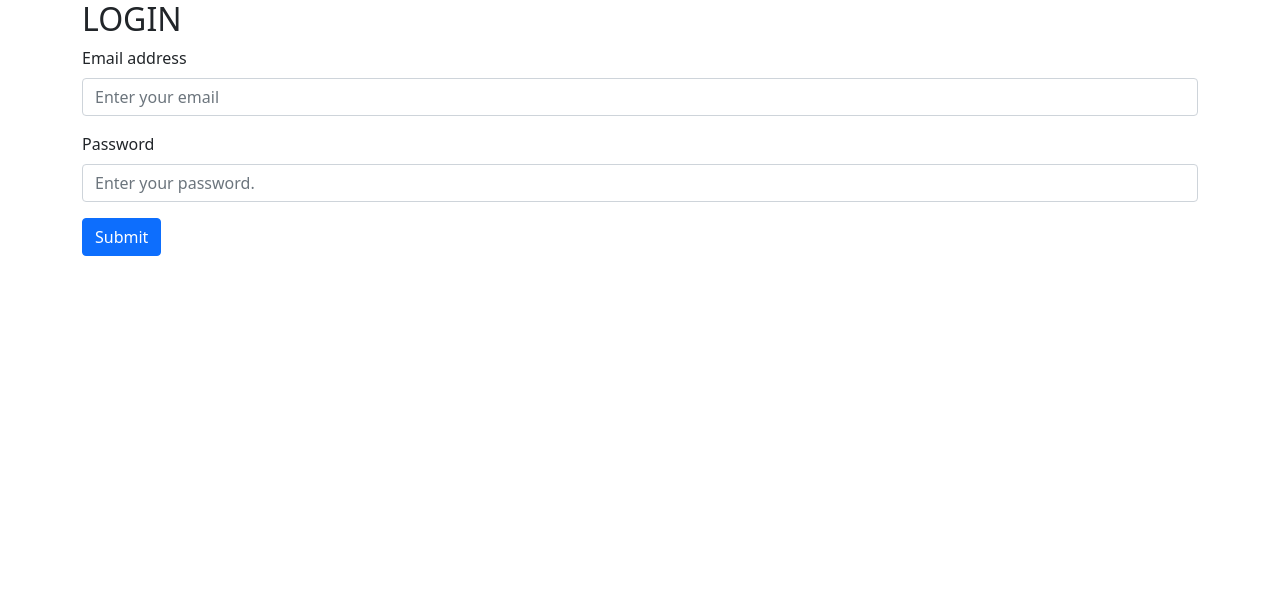
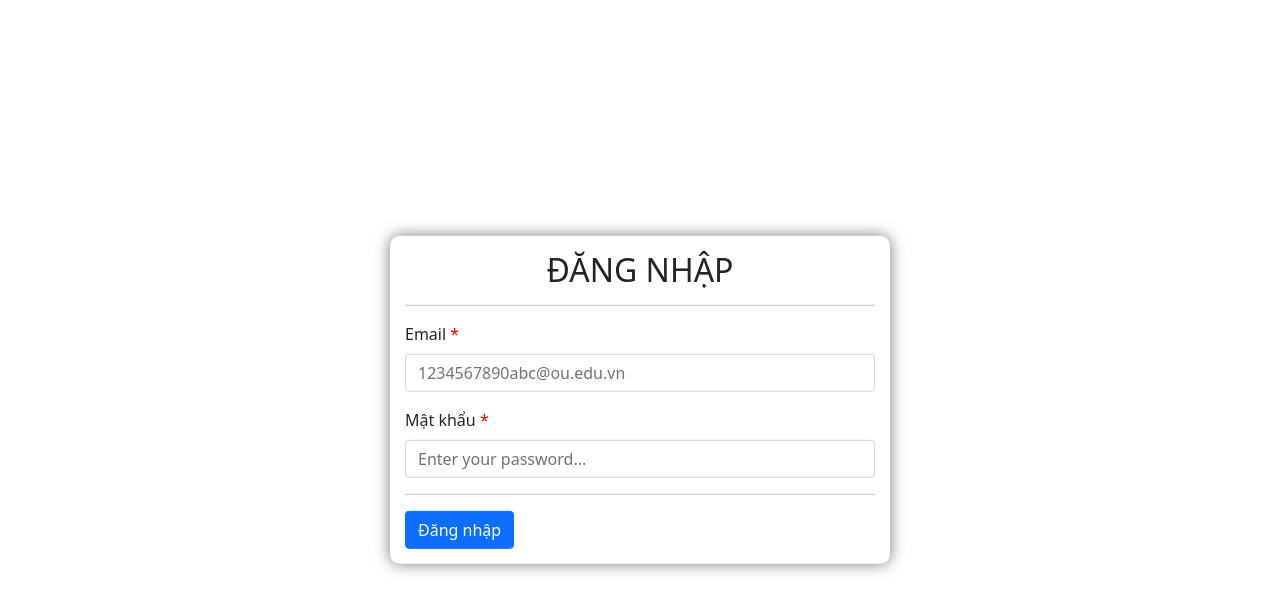
Before and after one commit to cnttou/sv5titou, a React (Vite) app: page /admin/login in a window 1280 px wide. Shown: the top 612 px of the page. Built offline with nearby package versions, Linux system fonts and the light colour scheme.

Commit message:
change login ui

```diff
--- a/index.html
+++ b/index.html
@@ -4,7 +4,7 @@
         <meta charset="UTF-8" />
         <link rel="icon" type="image" href="/logo.png" />
         <meta name="viewport" content="width=device-width, initial-scale=1.0" />
-        <title>Vite App</title>
+        <title>Sinh viên 5 tốt IT - OU</title>
         <link href="https://cdn.jsdelivr.net/npm/bootstrap@5.0.1/dist/css/bootstrap.min.css" rel="stylesheet" integrity="sha384-+0n0xVW2eSR5OomGNYDnhzAbDsOXxcvSN1TPprVMTNDbiYZCxYbOOl7+AMvyTG2x" crossorigin="anonymous">
     </head>
     <body>
--- a/package.json
+++ b/package.json
@@ -8,8 +8,10 @@
   },
   "dependencies": {
     "@reduxjs/toolkit": "^1.5.1",
+    "bootstrap": "^4.6.0",
     "firebase": "^8.6.2",
     "react": "^17.0.0",
+    "react-bootstrap": "^1.6.0",
     "react-dom": "^17.0.0",
     "react-redux": "^7.2.4",
     "react-router-dom": "^5.2.0",
--- a/src/App.css
+++ b/src/App.css
@@ -0,0 +1,17 @@
+/* For all use */
+.require:after {
+    content: ' *';
+    color: red;
+}
+
+/* Admin Login CSS */
+.AdminLogin {
+    position: absolute;
+    left: 50%;
+    top: 50%;
+    transform: translate(-50%, -50%);
+    box-shadow: 0px 0px 15px #0008;
+    padding: 15px;
+    max-width: 500px;
+    border-radius: 10px;
+}
--- a/src/pages/AdminLogin.jsx
+++ b/src/pages/AdminLogin.jsx
@@ -2,6 +2,7 @@
 import { useState } from 'react';
 import { useHistory } from 'react-router-dom';
 import { ToastContainer, toast } from 'react-toastify';
+import 'react-bootstrap';
 
 export default function AdminLogin() {
     const [email, setEmail] = useState('');
@@ -17,26 +18,27 @@
             })
             .catch((error) => {
                 var errorMessage = error.message;
-                toast('Thông tin đăng nhấp sai');
+                toast('Thông tin đăng nhập không đúng');
                 console.log(errorMessage);
             });
     };
     return (
         <div>
             <ToastContainer />
-            <div className="container">
-                <h2>LOGIN</h2>
+            <div className="container AdminLogin">
+                <h2 className="text-center">ĐĂNG NHẬP</h2>
+                <hr />
                 <form>
                     <div className="mb-3">
                         <label
                             htmlFor="exampleInputEmail1"
-                            className="form-label"
+                            className="form-label require"
                         >
-                            Email address
+                            Email
                         </label>
                         <input
                             type="text"
-                            placeholder="Enter your email"
+                            placeholder="1234567890abc@ou.edu.vn"
                             value={email}
                             onChange={(e) => setEmail(e.target.value)}
                             className="form-control"
@@ -47,25 +49,26 @@
                     <div className="mb-3">
                         <label
                             htmlFor="exampleInputPassword1"
-                            className="form-label"
+                            className="form-label require"
                         >
-                            Password
+                            Mật khẩu
                         </label>
                         <input
                             type="password"
-                            placeholder="Enter your password."
+                            placeholder="Enter your password..."
                             value={password}
                             onChange={(e) => setPassword(e.target.value)}
                             className="form-control"
                             id="exampleInputPassword1"
                         />
                     </div>
+                    <hr />
                     <button
                         type="submit"
                         className="btn btn-primary"
                         onClick={(e) => handleLogin(e)}
                     >
-                        Submit
+                        Đăng nhập
                     </button>
                 </form>
             </div>
```
Also changed, not shown: 2 other files (tests, documents, lock files or other folders).
